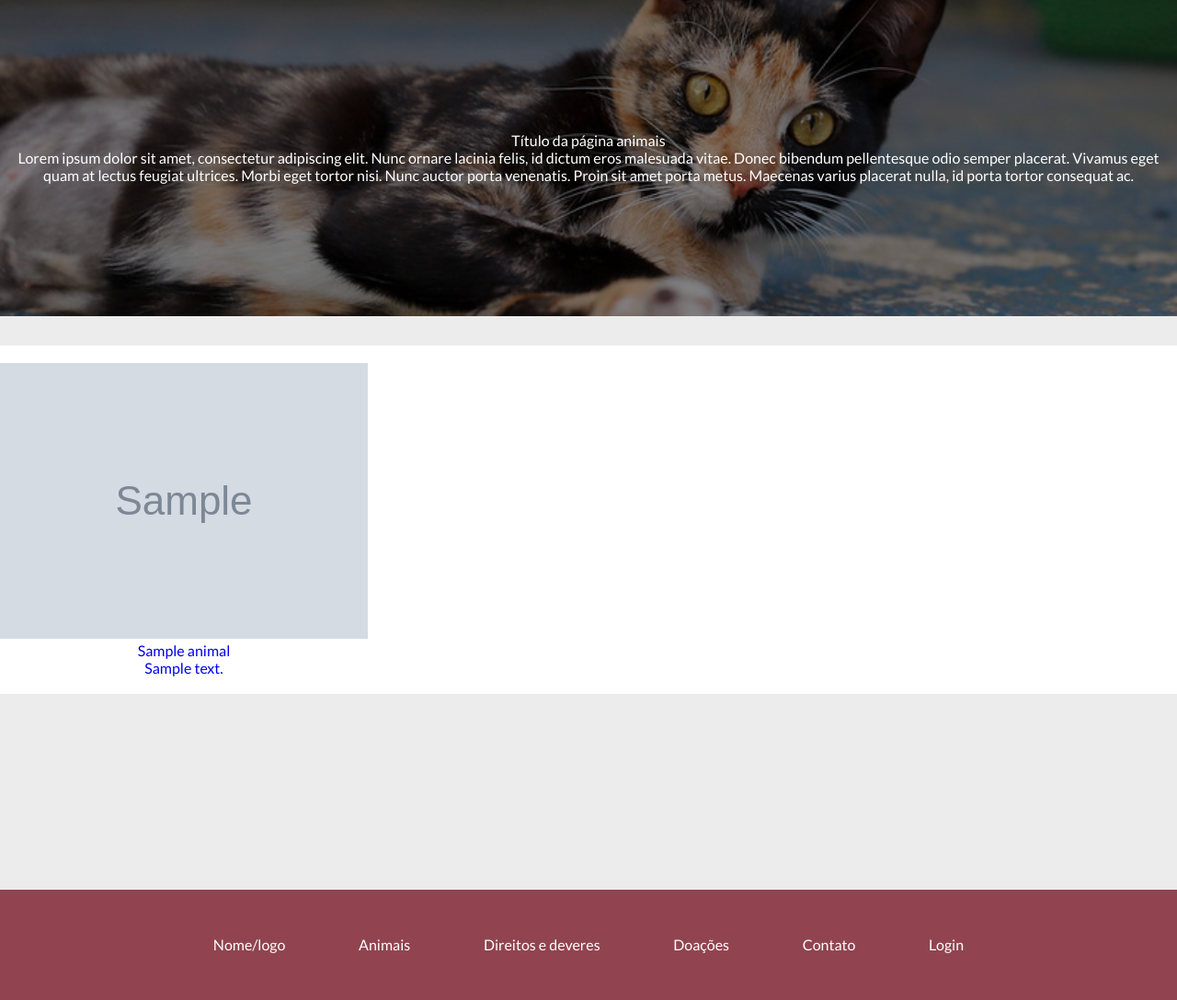
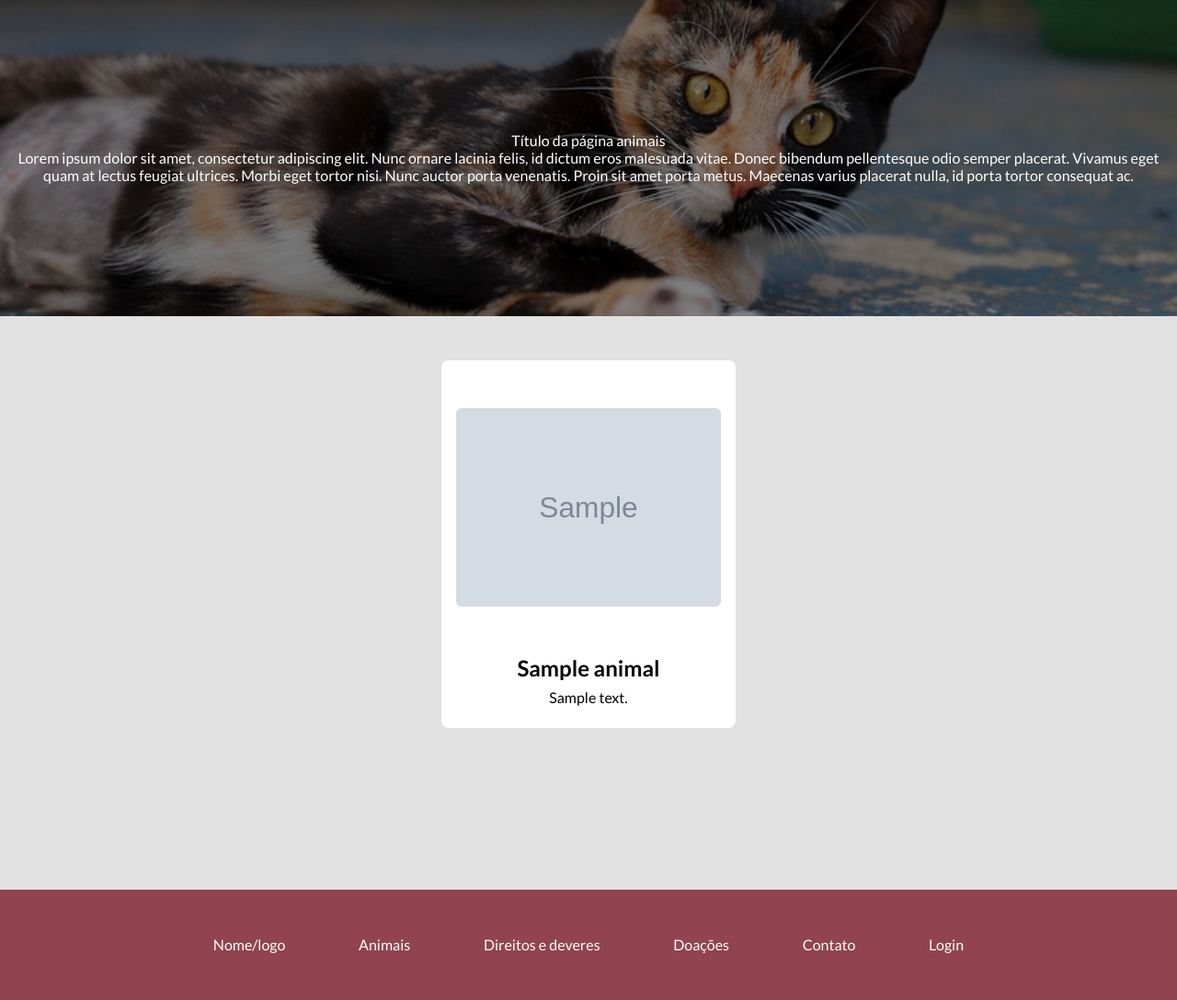
Before and after one commit to Bewwwy/TCC, a PHP site: page /pages/animais.php in a window 1280 px wide; the page is wider, and only the part inside the window is pictured. Shown: the part 89-1177 px from the top of that part at 92% size. Run offline with PHP 8.4, Linux system fonts and the light colour scheme; tables that the repository leaves empty hold one stand-in row (values such as "Sample post"); grey boxes marked "Sample" are stand-in pictures.

Commit message:
css animais, att cron e ajustes gerais

```diff
--- a/site/banco/msg/msg_view.php
+++ b/site/banco/msg/msg_view.php
@@ -21,7 +21,7 @@ function input_msg() {
             echo '<label for="nome" id="p1">Nome completo</label>
             <input type="text" name="nome" id="ip1" placeholder="Nome completo..." value="'. $_SESSION["msg_data"]["nome"] . '">';
         } else {
-            echo '<label for="nome" id="p1">Nome</label>
+            echo '<label for="nome" id="p1">Nome completo</label>
             <input type="text" name="nome" id="ip1" placeholder="Nome completo...">';
         }
 
--- a/site/css/animais.css
+++ b/site/css/animais.css
@@ -3,17 +3,92 @@ header {
     padding-top: 18vh;
     padding-bottom: 18vh;
 }
+.content {
+    background-color: rgb(226, 226, 226);
+}
 
 .a {
-    background-color: var(--white);
-    width: 100rem;
+    /* background-color: var(--white); */
+    width: 80vw;
+    display: grid;
+    grid-template-columns: repeat(auto-fit, 20rem);
+    gap: 15px;
+    justify-content: center;
     margin: 4vh auto;
-    display: flex;
+    /*display: flex;
     flex-wrap: wrap;
     align-content: space-around;
+    justify-content: center; */
 }
 
-.a a {
+.animal {
+    background-color: rgb(236, 236, 236);
+    background-color: white;
+    /* background-color: rgb(192, 148, 156); */
+    margin: 2vh 0;
+    text-decoration: none;
+    border-radius: 8px;
+    /* width: 25vw;
+    margin: .5rem; */
+}
+
+.animal:hover {
+    box-shadow: 0 20px 25px rgba(0, 0, 0, .25);
+    background-color: rgb(240, 204, 214);
+}
+
+.animal a h2 {
+    font-size: 1.5rem;
+    font-weight: 600;
+    color: black;
+    margin-bottom: .5rem;
+}
+
+.animal a:hover p, a:hover h2{
+    color: rgb(189, 58, 100);
+}
+
+
+/* .animal a h2:hover {
+    color: rgb(160, 59, 91);
+} */
+
+a p {
+    color: black;
+    margin: 0 2rem 3vh;
+    text-align: center;
+    display: -webkit-box;
+    -webkit-line-clamp: 3;
+    -webkit-box-orient: vertical;
+    overflow: hidden;
+}
+
+figure {
+    /* background-color: rgb(228, 228, 228); */
+    /* background-color: rgb(192, 148, 156); */
+    /* width: 19rem;
+    height: 19rem; */
+    border-radius: 5px 5px 0 0;
+    height: 20rem;
+    display: flex;
+    align-items: center;
+    justify-content: center;
+}
+
+figure img {
+    max-width: 18rem;
+    max-height: 18rem;
+    border-radius: 6px;
+    /* max-width: 20vw; */
+    /* height: 20rem;
+    width: auto;
+    max-width: 20rem; */
+    /* width: auto;
+    max-height: 20rem;
+    height: auto; */
+}
+
+/* .a a {
     margin: 1em;
 }
 
@@ -29,7 +104,7 @@ header {
 .column a figure {
     /* max-width: 25vw;
     padding: 6vh 0 1vh; */
-    background-color: black;
+    /* background-color: black;
     width: 20rem;
     height: 20rem;
     display: flex;
@@ -63,4 +138,4 @@ header {
     width: 20vw;
     margin-bottom: 5vh;
     line-height: 1.5;
-}
+} */
--- a/site/pages/animais.php
+++ b/site/pages/animais.php
@@ -51,8 +51,8 @@ require_once '../banco/conexao.php';
                     ?>
 
                     <figure><img src='../uploads/<?php echo $row['foto']?>' alt="animal"></figure><?php
-                    echo "<h2>". $row['nome_pet']. "</h2>";
-                    echo "<p>". $row['descr']. "</p>";
+                    echo "<h2 class='text'>". $row['nome_pet']. "</h2>";
+                    echo "<p class='text'>". $row['descr']. "</p>";
                     echo "</a></div>";
                 }
             ?>
```
Also changed, not shown: site/css/form.css (+7 -6 lines), 1 other file.
